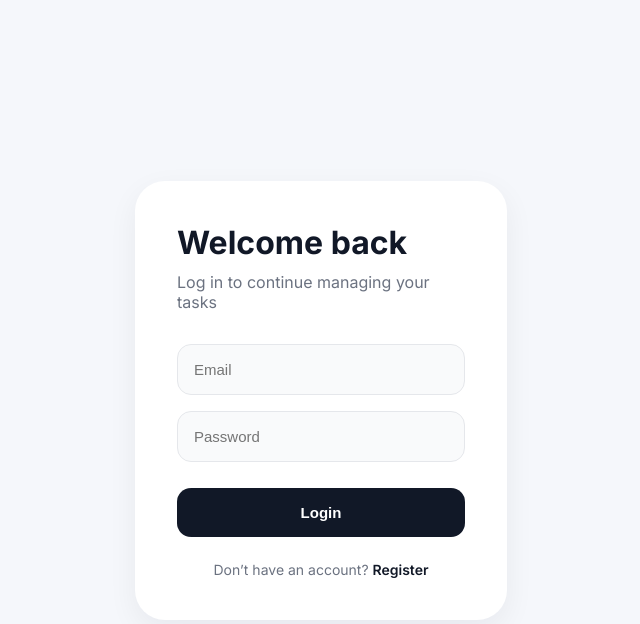
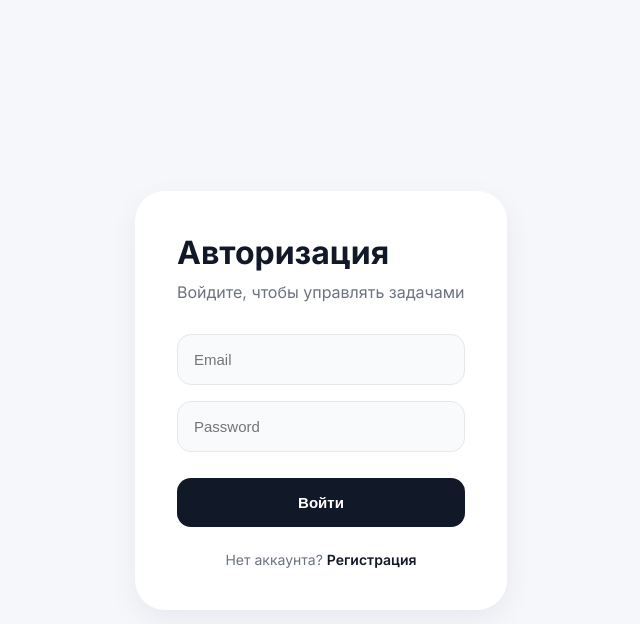
Before and after one commit to MercuRY0l/site-to-do, a FastAPI app: page /auth/login in a window 1280 px wide. Shown: the top 624 px of the page, without its empty margins (319-959 px from the left). Run offline with FastAPI, Linux system fonts and the light colour scheme.

Commit message:
Английский язык заменен на русский

```diff
--- a/frontend/templates/login.html
+++ b/frontend/templates/login.html
@@ -18,16 +18,16 @@ family=Inter:wght@400;500;600;700&display=swap"
 
     <div class="auth-container">
       <div class="auth-card">
-        <h1>Welcome back</h1>
-        <p>Log in to continue managing your tasks</p>
+        <h1>Авторизация</h1>
+        <p>Войдите, чтобы управлять задачами</p>
         <form id="login-form">
           <input type="email" placeholder="Email" id="login-email" required />
           <input type="password" placeholder="Password" id="login-password" required />
-          <button type="submit">Login</button>
+          <button type="submit">Войти</button>
         </form>
         <span>
-          Don’t have an account?
-          <a href="/auth/register">Register</a>
+          Нет аккаунта?
+          <a href="/auth/register">Регистрация</a>
         </span>
       </div>
     </div>
```
Also changed, not shown: frontend/templates/register.html (+4 -5 lines).
